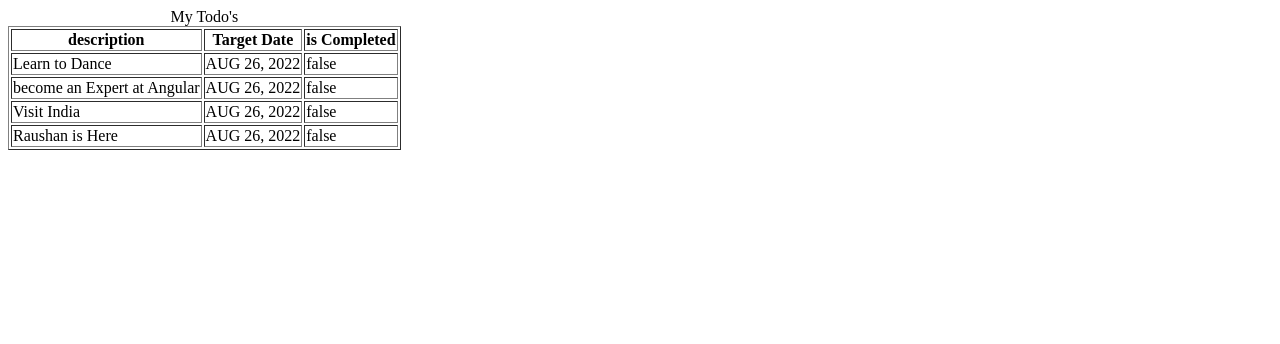
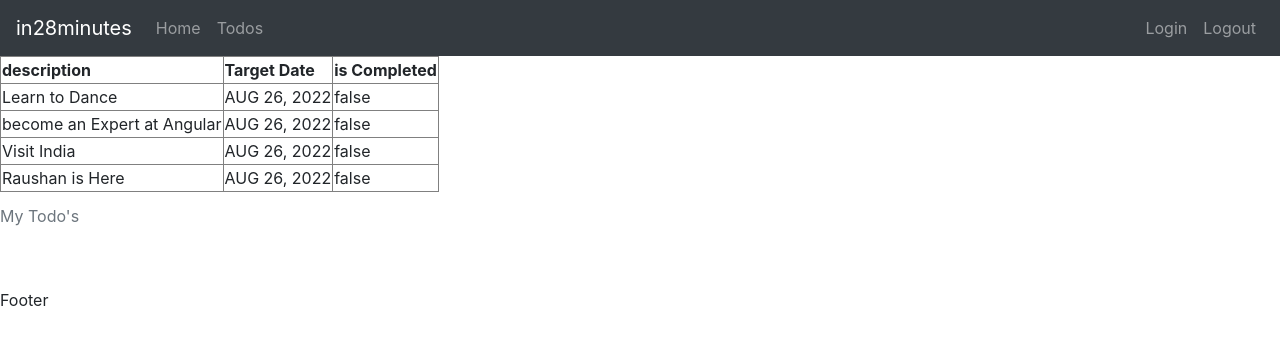
Before and after one commit to raushan9jnv/AngularJavaToDoProject, an Angular app in the folder FrontEnd/todo/: page /todos in a window 1280 px wide. Shown: the top 344 px of the page. Built offline with nearby package versions, Linux system fonts and the light colour scheme.

Commit message:
created navbar menu with bootstrap

```diff
--- a/FrontEnd/todo/src/app/app.component.html
+++ b/FrontEnd/todo/src/app/app.component.html
@@ -1,9 +1,10 @@
 
-<!-- <app-welcome></app-welcome> -->
-<!-- <div>Component content</div> -->
-<!-- <app-welcometest></app-welcometest> -->
+<!-- <app-welcome></app-welcome>
+<div>Component content</div>
+<app-welcometest></app-welcometest>
 
-<!-- <app-login></app-login> -->
+<app-login></app-login> -->
 
-
+<app-menu></app-menu>
 <router-outlet></router-outlet>
+<app-footer></app-footer>
--- a/FrontEnd/todo/src/app/app.module.ts
+++ b/FrontEnd/todo/src/app/app.module.ts
@@ -9,6 +9,8 @@
 import { FormsModule } from '@angular/forms';
 import { ErrorComponent } from './error/error.component';
 import { ListTodosComponent } from './list-todos/list-todos.component';
+import { MenuComponent } from './menu/menu.component';
+import { FooterComponent } from './footer/footer.component';
 
 @NgModule({
   declarations: [
@@ -17,7 +19,9 @@
     WelcometestComponent,
     LoginComponent,
     ErrorComponent,
-    ListTodosComponent
+    ListTodosComponent,
+    MenuComponent,
+    FooterComponent
   ],
   imports: [
     BrowserModule,
--- /dev/null
+++ b/FrontEnd/todo/src/app/footer/footer.component.html
@@ -0,0 +1 @@
+<br><br>Footer
--- /dev/null
+++ b/FrontEnd/todo/src/app/footer/footer.component.ts
@@ -0,0 +1,15 @@
+import { Component, OnInit } from '@angular/core';
+
+@Component({
+  selector: 'app-footer',
+  templateUrl: './footer.component.html',
+  styleUrls: ['./footer.component.css']
+})
+export class FooterComponent implements OnInit {
+
+  constructor() { }
+
+  ngOnInit() {
+  }
+
+}
--- a/FrontEnd/todo/src/app/list-todos/list-todos.component.ts
+++ b/FrontEnd/todo/src/app/list-todos/list-todos.component.ts
@@ -1,4 +1,13 @@
 import { Component, OnInit } from '@angular/core';
+
+//Future work
+// - No navigation menu and Footer
+// - Formatting -Bootstraps
+// - No security for menus
+// - Hardcoded logic in the TOdoList and Login components
+// - Remaining functionality - Edit, Delete, add
+// - Spring Boot
+// - Spring security
 
 export class Todo{
   constructor(
@@ -19,10 +28,11 @@
 export class ListTodosComponent implements OnInit {
 
   todos =[
-    new Todo(1,'Learn to Dance',false, new Date()),
+    new Todo(1,'Learn to Dance',false, new Date()), // took from Todo class
     new Todo(2,'become an Expert at Angular',false, new Date()),
     new Todo(3,'Visit India',false, new Date()),
     new Todo(4,'Raushan is Here',false, new Date())
+
     // {id : 1, description : 'Learn to Dance'},
     // {id : 2, description : 'become an Expert at Angular'},
     // {id : 3, description : 'Visit India'},
--- /dev/null
+++ b/FrontEnd/todo/src/app/menu/menu.component.html
@@ -0,0 +1,15 @@
+<header>
+  <nav class="navbar navbar-expand-md navbar-dark bg-dark">
+    <div><a href="https://www.in28minutes.com" class="navbar-brand">in28minutes</a></div>
+
+    <ul class="navbar-nav">
+      <li><a href="/welcome/in28minutes" class="nav-link">Home</a></li>
+      <li><a href="/todos" class="nav-link" >Todos</a></li>
+    </ul>
+
+    <ul class="navbar-nav navbar-collapse justify-content-end">
+      <li><a href="/login" class="nav-link">Login</a></li>
+      <li><a href="/logout" class="nav-link">Logout</a></li>
+    </ul>
+  </nav>
+</header>
--- /dev/null
+++ b/FrontEnd/todo/src/app/menu/menu.component.ts
@@ -0,0 +1,15 @@
+import { Component, OnInit } from '@angular/core';
+
+@Component({
+  selector: 'app-menu',
+  templateUrl: './menu.component.html',
+  styleUrls: ['./menu.component.css']
+})
+export class MenuComponent implements OnInit {
+
+  constructor() { }
+
+  ngOnInit() {
+  }
+
+}
--- a/FrontEnd/todo/src/styles.css
+++ b/FrontEnd/todo/src/styles.css
@@ -1 +1,2 @@
 /* You can add global styles to this file, and also import other style files */
+@import url(https://unpkg.com/bootstrap@4.1.0/dist/css/bootstrap.min.css)
```
Also changed, not shown: FrontEnd/todo/src/app/footer/footer.component.css (added), FrontEnd/todo/src/app/menu/menu.component.css (added), 2 other files (tests, documents, lock files or other folders).
